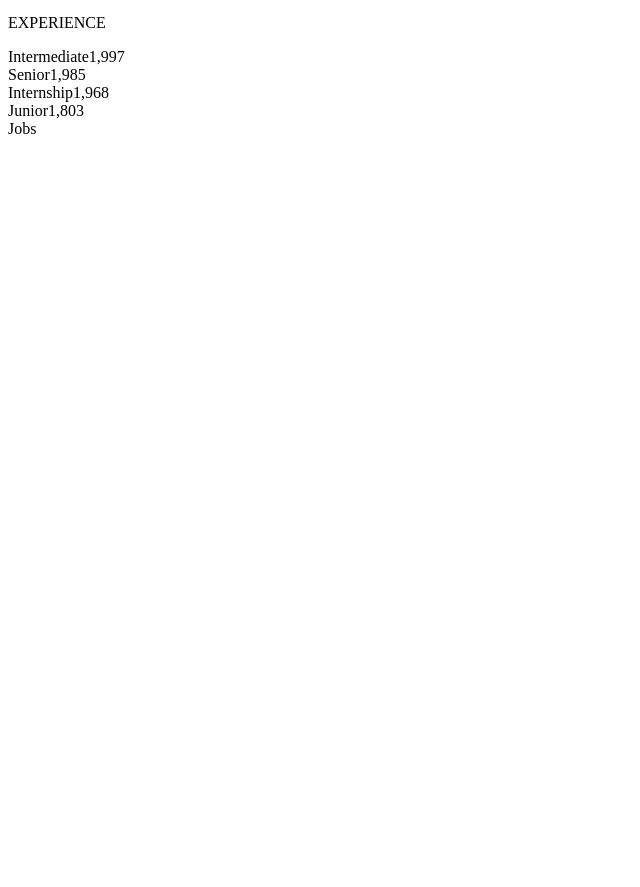
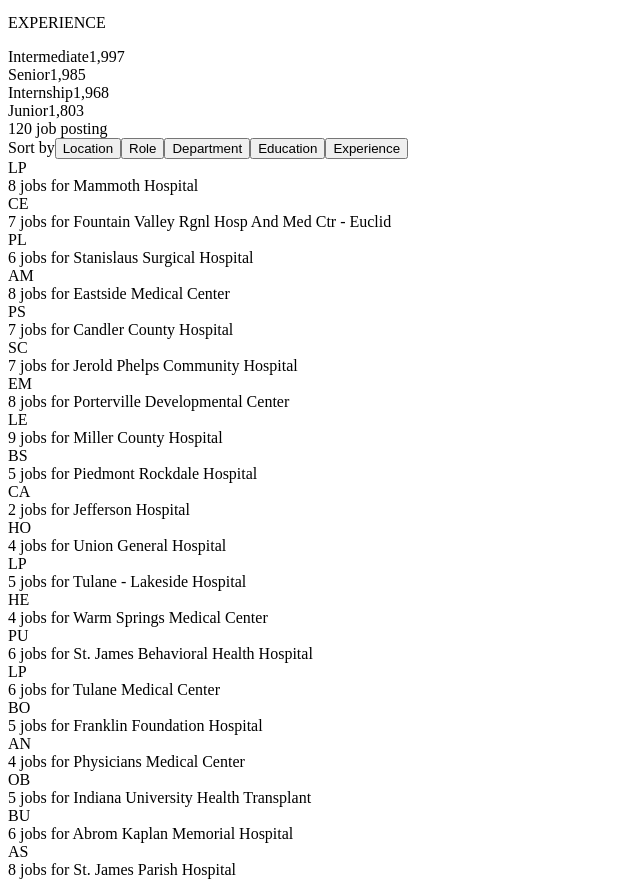
Before and after one commit to timeworn/Next-Tailwind-Testing, a Next.js app: page / in a window 1280 px wide. Shown: the part 2201-3088 px from the top of the page, without its empty margins (0-640 px from the left). Before the commit the page ends 2347 px from the top, so only its background shows below. Built offline with nearby package versions, Linux system fonts and the light colour scheme.

Commit message:
feat: add jobs list

```diff
--- /dev/null
+++ b/components/HospitalJobCard.js
@@ -0,0 +1,22 @@
+import React, {useState} from "react";
+
+import {weekDistance} from "../utils/date.util";
+import HospitalJobDetail from "./HospitalJobDetail";
+
+const HospitalJobCard = ({job}) => {
+    const [expanded, setExpanded] = useState(false);
+
+    return (<div>
+            <div className="border-t-2 border-gray-100 flex justify-between items-center py-4 mt-4 text-gray-700" onClick={() => setExpanded(!expanded)}>
+                <div>
+                    <div className="font-bold">{job.type}</div>
+                    <div>{job.job_type} | ${job.salary_range[0]} - ${job.salary_range[1]} | {job.city}</div>
+                </div>
+                <div>{weekDistance(job.created)} weeks ago</div>
+            </div>
+            {expanded && <HospitalJobDetail job={job}/>}
+        </div>
+    );
+}
+
+export default HospitalJobCard;
--- /dev/null
+++ b/components/HospitalJobDetail.js
@@ -0,0 +1,20 @@
+import React from "react";
+
+const HospitalJobDetail = ({ job }) => {
+    return (<div className="mt-4 text-gray-700">
+        <div className="flex">
+            <div className="w-1/2 font-bold">Department:</div>
+            <div className="w-1/2">{job.department.join(', ')}</div>
+        </div>
+        <div className="flex mt-3">
+            <div className="w-1/2 font-bold">Hours / shifts:</div>
+            <div className="w-1/2"> {job.hours[0]} hours / {job.work_schedule}</div>
+        </div>
+        <div className="flex mt-3">
+            <div className="w-1/2 font-bold">Summary</div>
+            <div className="w-1/2"> {job.description}</div>
+        </div>
+    </div>);
+};
+
+export default HospitalJobDetail;
--- /dev/null
+++ b/components/HospitalJobs.js
@@ -0,0 +1,11 @@
+import React from "react";
+
+import HospitalJobCard from "./HospitalJobCard";
+
+const HospitalJobs = ({jobs}) => {
+    return (<div className="border-b-1 border-gray-400">
+        {jobs.map((job, index) => <HospitalJobCard job={job} key={index}/>)}
+    </div>);
+};
+
+export default HospitalJobs;
--- /dev/null
+++ b/components/JobCard.js
@@ -0,0 +1,19 @@
+import React, {useState} from "react";
+
+import {getCapsFromFullName} from "../utils/string.util";
+import HospitalJobs from "./HospitalJobs";
+
+const JobCard = ({ job }) => {
+    const [expanded, setExpanded] = useState(false);
+    return (
+        <div className="mb-4">
+            <div className="flex font-sm items-center justify-left" onClick={() => setExpanded(!expanded)}>
+                <div className="rounded-md bg-gray-400 font-bold text-white py-2 w-10 text-center mr-3">{getCapsFromFullName(job.job_title)}</div>
+                <div>{job.total_jobs_in_hospital} jobs for {job.name}</div>
+            </div>
+            { expanded && <HospitalJobs jobs={job.items}/> }
+        </div>
+    );
+}
+
+export default JobCard;
--- a/components/JobsList.js
+++ b/components/JobsList.js
@@ -1,5 +1,11 @@
-const JobsList = () => {
-    return (<div className="w-full">Jobs</div>);
+import React from "react";
+
+import JobCard from "./JobCard";
+
+const JobsList = ({ jobs }) => {
+    return (<div className="w-full px-4 pt-8 cursor-pointer">
+        {jobs.map((job, index) => <JobCard job={job} key={index}/>)}
+    </div>);
 }
 
 export default JobsList;
--- a/components/JobsSearchBar.js
+++ b/components/JobsSearchBar.js
@@ -1,8 +1,8 @@
 
-const JobsSearchBar = () => {
+const JobsSearchBar = ({ keyword, onKeywordChange }) => {
     return (
         <div className="relative">
-            <input type="search" className="w-full text-gray-900 p-4 pl-12 focus:outline-none text-sm" placeholder="Search for any job, title, keywords or company"/>
+            <input type="search" value={keyword} onChange={() => onKeywordChange(event.target.value)} className="w-full text-gray-900 p-4 pl-12 focus:outline-none text-sm" placeholder="Search for any job, title, keywords or company"/>
             <div className="absolute search-icon top-5 left-5">
                 <svg className="fill-current pointer-events-none text-gray-800 w-4 h-4" xmlns="http://www.w3.org/2000/svg" viewBox="0 0 20 20">
                     <path d="M12.9 14.32a8 8 0 1 1 1.41-1.41l5.35 5.33-1.42 1.42-5.33-5.34zM8 14A6 6 0 1 0 8 2a6 6 0 0 0 0 12z"/>
--- a/pages/api/jobs.js
+++ b/pages/api/jobs.js
@@ -1,8 +1,10 @@
 // Next.js API route support: https://nextjs.org/docs/api-routes/introduction
-import filters from '../../data/filters';
+import jobs from '../../data/jobs';
 
 export default async (req, res) => {
   res.statusCode = 200;
+  const keyword = req.query.keyword;
+  const sort = req.query.sort;
   // @todo: implement filters and search
   // @todo: implement automated tests
 
@@ -11,5 +13,5 @@
   // correct results even if server-side can't finish replies in the right order
   await new Promise((resolve)=>setTimeout(resolve, 1000 * Math.random()));
 
-  res.json({})
+  res.json(jobs)
 }
--- a/pages/index.js
+++ b/pages/index.js
@@ -14,6 +14,9 @@
 };
 
 export default function Home() {
+    const [keyword, setKeyword] = useState('');
+    const [sortByKey, setSortByKey] = useState('location');
+
     const [isFiltersLoading, setFiltersLoading] = useState(false);
     const [filters, setFilters] = useState(defaultFilters);
     const loadFilters = async () => {
@@ -28,9 +31,30 @@
             setFiltersLoading(false);
         }
     };
+
+    const [isJobsLoading, setJobsLoading] = useState(false);
+    const [jobs, setJobs] = useState([]);
+    const [totalJobCount, setTotalJobCount] = useState(0);
+    const loadJobs = async () => {
+        setJobsLoading(true);
+        try {
+            const res = await JobsService.query(keyword, sortByKey);
+            setJobs(res);
+            setTotalJobCount(res.reduce((sum, job) => sum + job.total_jobs_in_hospital, 0));
+        } catch (e) {
+            console.log(e);
+        } finally {
+            setJobsLoading(false);
+        }
+    };
+
     useEffect(() => {
         loadFilters();
     }, []);
+
+    useEffect(() => {
+        loadJobs();
+    }, [keyword, sortByKey]);
 
     const showMoreDepartments = () => {
       // TODO: display departments dialog
@@ -40,7 +64,7 @@
         <Layout>
             <div className="w-full pt-28">
                 <section className="mt-2 mx-4">
-                    <JobsSearchBar/>
+                    <JobsSearchBar keyword={keyword} onKeywordChange={setKeyword}/>
                 </section>
                 <section className="mt-4 mx-4 flex">
                     <div className="w-64 hidden lg:block">
@@ -51,8 +75,21 @@
                                      onShowMoreDepartments={showMoreDepartments}
                                      isLoading={isFiltersLoading}/>
                     </div>
-                    <div>
-                        <JobsList/>
+                    <div className="ml-0 lg:ml-4 mb-4 w-full bg-white">
+                        <div className="mt-8 mx-2 flex justify-between text-sm">
+                            <div>
+                                <span className="font-bold">{totalJobCount} </span><span>job posting</span>
+                            </div>
+                            <div className="hidden lg:block space-x-4 flex justify-between">
+                                <span className="text-gray-600">Sort by</span>
+                                <button className="focus:outline-none" onClick={() => setSortByKey('location')}>Location</button>
+                                <button className="focus:outline-none" onClick={() => setSortByKey('role')}>Role</button>
+                                <button className="focus:outline-none" onClick={() => setSortByKey('department')}>Department</button>
+                                <button className="focus:outline-none" onClick={() => setSortByKey('education')}>Education</button>
+                                <button className="focus:outline-none" onClick={() => setSortByKey('experience')}>Experience</button>
+                            </div>
+                        </div>
+                        <JobsList jobs={jobs} isLoading={isJobsLoading}/>
                     </div>
                 </section>
             </div>
--- a/services/jobs.service.js
+++ b/services/jobs.service.js
@@ -1,5 +1,8 @@
 export const JobsService = {
     filters: async () => {
         return fetch('/api/filters').then(res => res.json());
+    },
+    query: async (keyword, sort) => {
+        return fetch(`/api/jobs?keyword=${keyword}&sort=${sort}`).then(res => res.json());
     }
 };
--- /dev/null
+++ b/utils/date.util.js
@@ -0,0 +1,8 @@
+export function weekDistance(dateFrom, dateTo = new Date()) {
+    const distanceInMs = Math.abs(dateTo - new Date(dateFrom.replace(' ', 'T')));
+    const seconds = Math.floor(distanceInMs / 1000);
+    const minutes = Math.floor(seconds / 60);
+    const hours = Math.floor(minutes / 60);
+    const days = Math.floor(hours / 24);
+    return Math.floor(days / 7);
+}
--- /dev/null
+++ b/utils/string.util.js
@@ -0,0 +1,7 @@
+export function getInitialFromFullName(fullName) {
+    // TODO:
+}
+
+export function getCapsFromFullName(fullName) {
+    return fullName.substr(0, 2).toUpperCase();
+}
```
